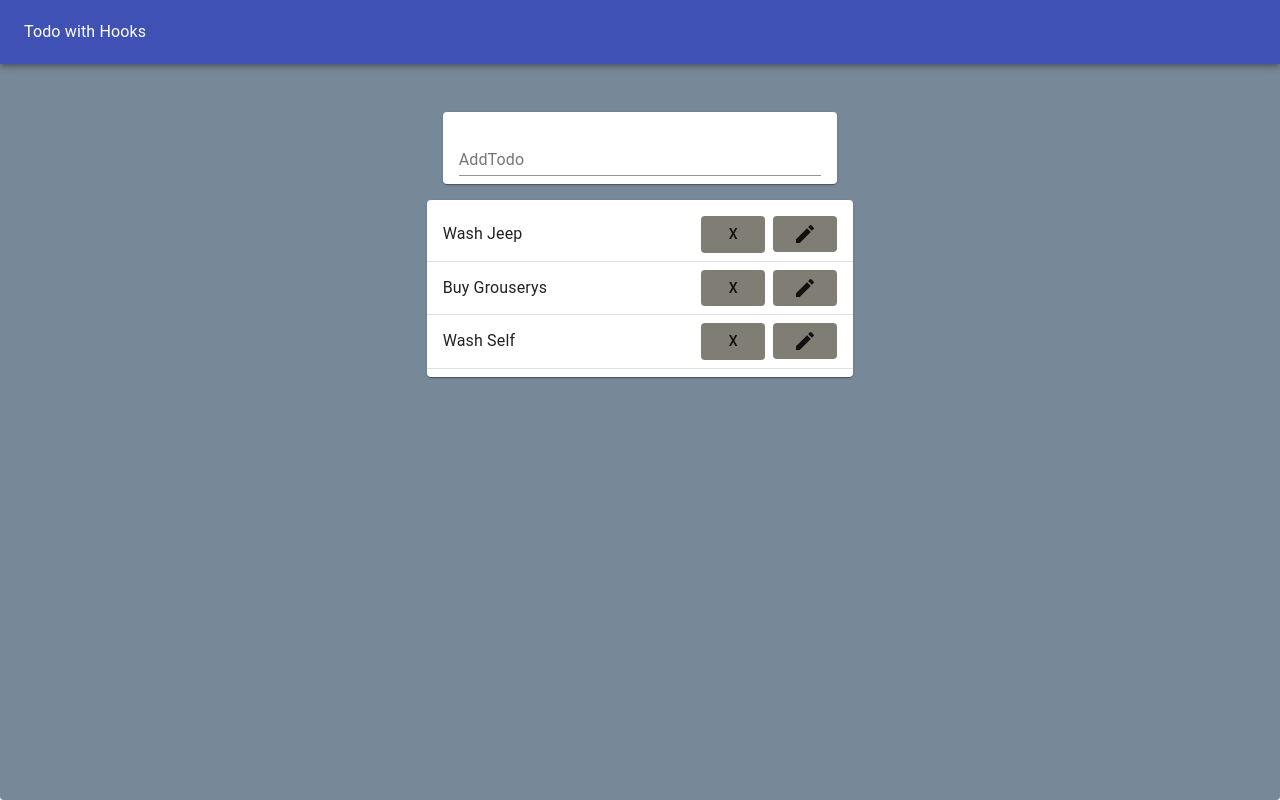
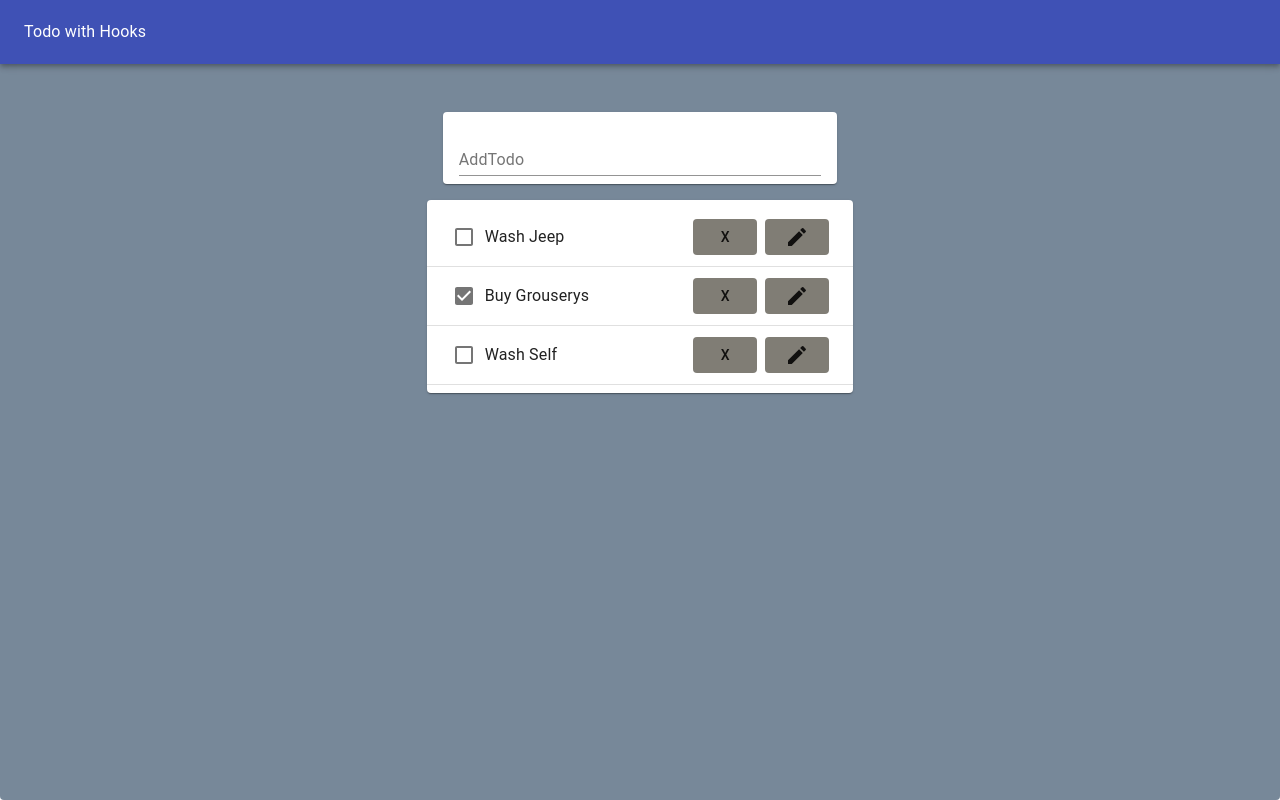
Before and after one commit to ChrisB32-cloud/React-Todo-Hooks, a React (Create React App) app: page / in a window 1280 px wide. Built offline with nearby package versions, Linux system fonts and the light colour scheme.

Commit message:
Added accessibility to TodoTask

```diff
--- a/src/App.js
+++ b/src/App.js
@@ -1,4 +1,4 @@
-import logo from './logo.svg';
+// import logo from './logo.svg';
 import TodoApp from './components/TodoApp';
 // import './App.css';
 
--- a/src/components/TodoApp.js
+++ b/src/components/TodoApp.js
@@ -1,4 +1,5 @@
 import React, { useState } from 'react';
+import useToggle from '../hooks/useToggle';
 import TodoForm from './TodoForm';
 import Typography from '@material-ui/core/Typography';
 import Paper from '@material-ui/core/Paper';
@@ -21,14 +22,18 @@ const TodoApp = () => {
   ];
 
   const [tasks, setTasks] = useState(initialTodos);
+  const [comp, setComp] = useToggle(false);
 
   const handleTodoPass = passTodo => {
     setTasks([...tasks, passTodo]);
   };
 
   const handleTodoDelete = passedId => {
-    // console.log(passedId);
     setTasks(tasks.filter(t => t.id !== passedId));
+  };
+
+  const handleCompleted = (taskId, compTask) => {
+    // console.log(taskId, compTask);
   };
 
   return (
@@ -49,7 +54,11 @@ const TodoApp = () => {
       <Grid container justify="center" style={{ marginTop: '2rem' }}>
         <Grid item xs={11} md={8} lg={4}>
           <TodoForm handleTodoPass={handleTodoPass} />
-          <TodoList tasks={tasks} handleTodoDelete={handleTodoDelete} />
+          <TodoList
+            tasks={tasks}
+            handleTodoDelete={handleTodoDelete}
+            handleCompleted={handleCompleted}
+          />
         </Grid>
       </Grid>
     </Paper>
--- a/src/components/TodoList.js
+++ b/src/components/TodoList.js
@@ -6,20 +6,20 @@ import ListItem from '@material-ui/core/ListItem';
 import ListItemText from '@material-ui/core/ListItemText';
 import TodoTask from './TodoTask';
 
-const TodoList = ({ tasks, handleTodoDelete }) => {
+const TodoList = ({ tasks, handleTodoDelete, handleCompleted }) => {
   return (
     <Paper>
       <List>
         {tasks.map(m => (
           <>
-            <ListItem key={m.id}>
-              {/* <ListItemText>{m.task}</ListItemText> */}
-              <TodoTask
-                tasks={m.task}
-                taskId={m.id}
-                handleTodoDelete={handleTodoDelete}
-              />
-            </ListItem>
+            <TodoTask
+              key={m.id}
+              tasks={m.task}
+              taskId={m.id}
+              taskChecked={m.completed}
+              handleTodoDelete={handleTodoDelete}
+              handleCompleted={handleCompleted}
+            />
             <Divider />
           </>
         ))}
--- a/src/components/TodoTask.js
+++ b/src/components/TodoTask.js
@@ -1,25 +1,47 @@
 import React from 'react';
 import ListItemText from '@material-ui/core/ListItemText';
+import ListItem from '@material-ui/core/ListItem';
 import Button from '@material-ui/core/Button';
+import Checkbox from '@material-ui/core/Checkbox';
 import EditIcon from '@material-ui/icons/Edit';
 
-const TodoTask = ({ tasks, taskId, handleTodoDelete }) => {
+const TodoTask = ({
+  tasks,
+  taskId,
+  handleTodoDelete,
+  taskChecked,
+  handleCompleted
+}) => {
   const handleDelete = () => {
     handleTodoDelete(taskId);
   };
+  const handleCheckClick = () => {
+    handleCompleted(taskId, taskChecked);
+  };
   return (
-    <>
+    <ListItem>
+      <Checkbox
+        onClick={handleCheckClick}
+        tabIndex={-1}
+        checked={taskChecked}
+        aria-label="CheckBox"
+        color="default"
+      />
       <ListItemText>{tasks}</ListItemText>
       <Button
         onClick={handleDelete}
+        aria-label="Delete"
         style={{ backgroundColor: '#807d75', marginRight: '0.5rem' }}
       >
         x
       </Button>
-      <Button style={{ backgroundColor: '#807d75' }}>
+      <Button
+        aria-label="Edit"
+        style={{ backgroundColor: '#807d75', marginRight: '0.5rem' }}
+      >
         <EditIcon />
       </Button>
-    </>
+    </ListItem>
   );
 };
 
--- /dev/null
+++ b/src/hooks/useToggle.js
@@ -0,0 +1,9 @@
+import { useState } from 'react';
+function useToggle(intialVal = false) {
+  const [state, setState] = useState(intialVal);
+  const toggle = () => {
+    setState(!state);
+  };
+  return [state, toggle];
+}
+export default useToggle;
```
Also changed, not shown: 1 other file (tests, documents, lock files or other folders).
